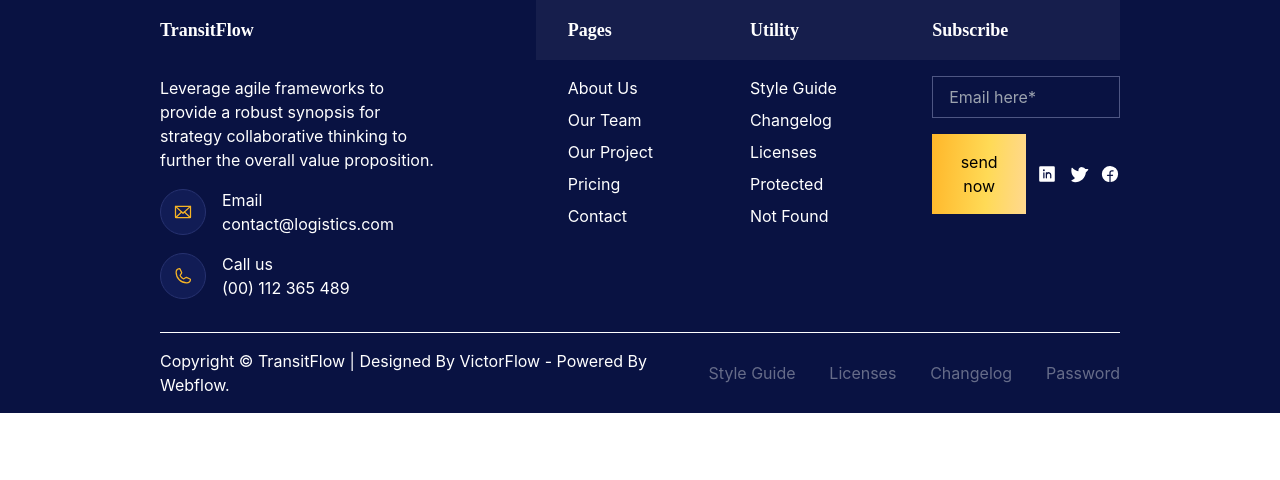
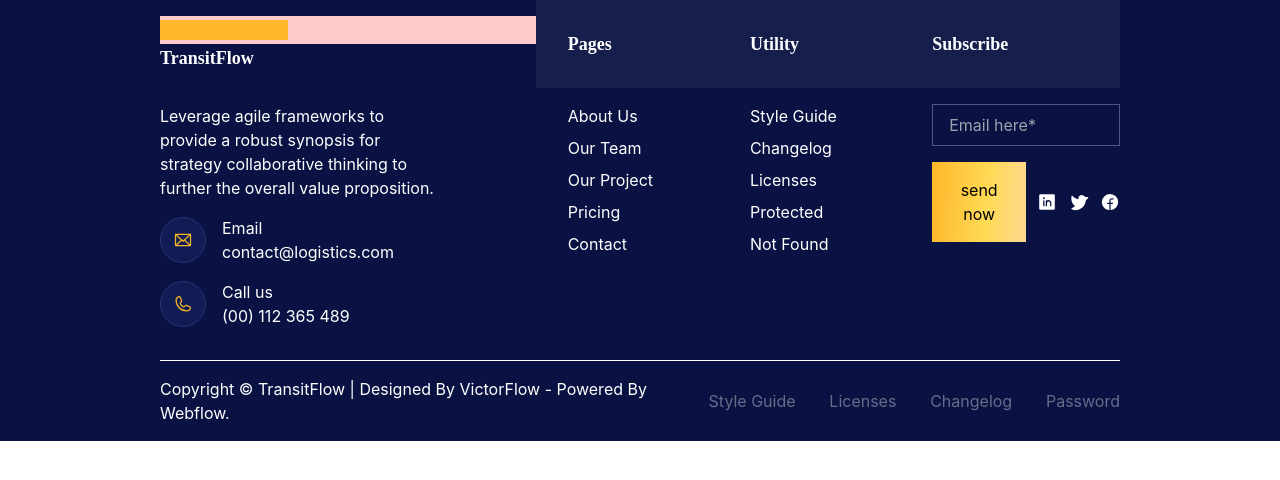
Before and after one commit to smartcollins/logistics, a React (Create React App) app: page / in a window 1280 px wide. Shown: the top 480 px of the page. Built offline with nearby package versions, Linux system fonts and the light colour scheme.

Commit message:
logo in progress in Footer

```diff
--- a/src/component/Footer.jsx
+++ b/src/component/Footer.jsx
@@ -10,6 +10,12 @@ const Footer = () => {
         <div style={{ backgroundColor: a }} className=' capitalize text-white px-40'>
             <div className=' bg-white/5 flex items-center justify-between space-x-8 font-[Rubik] font-semibold text-lg'>
                 <div style={{ backgroundColor: color.blueBg }} className='w-full py-4'>
+                    <div className='h-full bg-red-200'>
+                        <span className='h-4 w-4 px-4 bg-[#ffb82b]'></span>
+                        <span className='h-4 w-4 px-4 bg-[#ffb82b]'></span>
+                        <span className='h-4 w-4 px-4 bg-[#ffb82b]'></span>
+                        <span className='h-4 w-4 px-4 bg-[#ffb82b]'></span>
+                    </div>
                     <p>TransitFlow</p>
                 </div>
                 <p className='w-2/5'>Pages</p>
```
